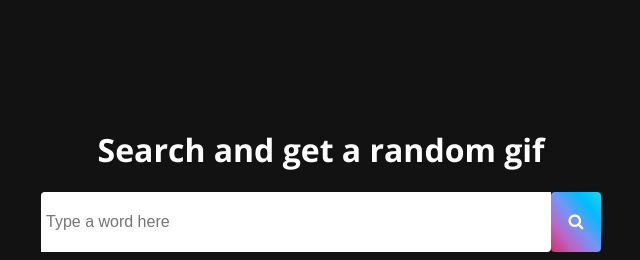
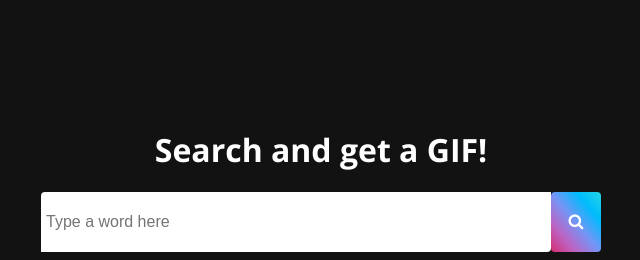
Before and after one commit to ahmvdev/GiphyAPI, a plain HTML site: page index.html in a window 1280 px wide. Shown: the top 260 px of the page, without its empty margins (319-959 px from the left). Drawn offline with nearby package versions, Linux system fonts and the light colour scheme.

Commit message:
made some changes to the html file

```diff
--- a/index.html
+++ b/index.html
@@ -5,13 +5,12 @@
   <link rel="stylesheet" href="styles.css"/>
   <link rel="preconnect" href="https://fonts.googleapis.com">
   <link rel="stylesheet" href="https://cdnjs.cloudflare.com/ajax/libs/font-awesome/4.7.0/css/font-awesome.min.css">
-
 <link rel="preconnect" href="https://fonts.gstatic.com" crossorigin>
 <link href="https://fonts.googleapis.com/css2?family=Open+Sans:ital,wght@0,300..800;1,300..800&display=swap" rel="stylesheet">
   <title>GiphyAPI</title>
 </head>
 <body>
-    <h1>Search and get a random gif</h1>
+    <h1>Search and get a GIF!</h1>
     <div class="main-div">
         <input type="text" placeholder="Type a word here"></input>
         <button><i class="fa fa-search"></i></button>
```
